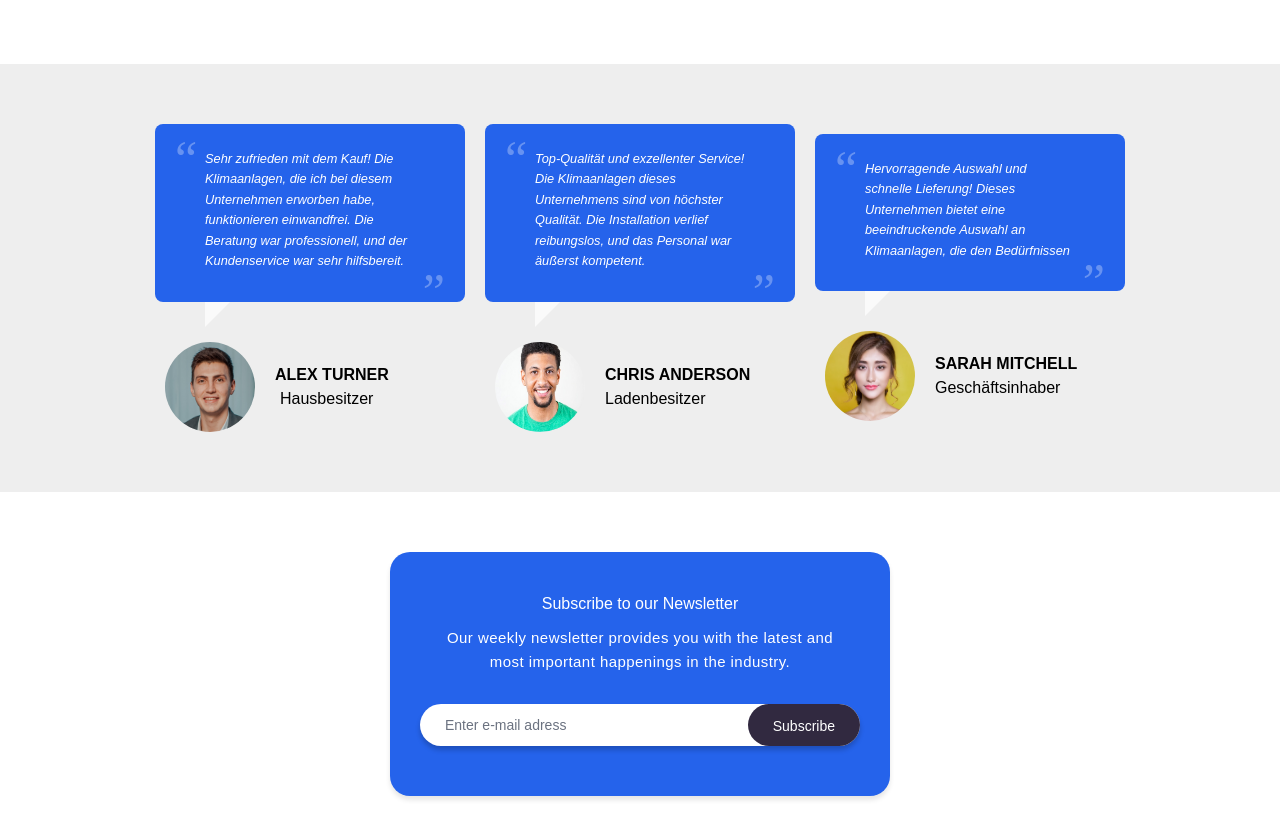
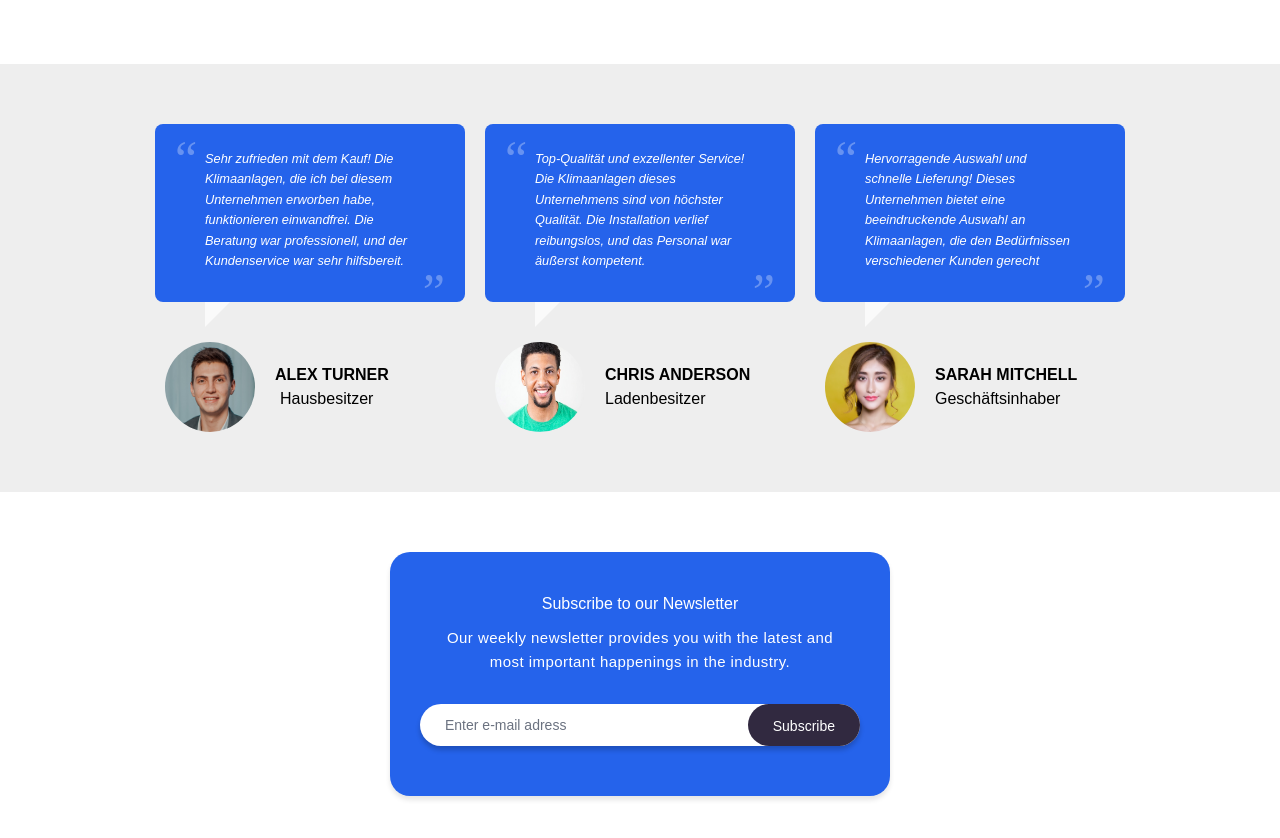
Before and after one commit to maazmasood/react, a Next.js app: page / in a window 1280 px wide. Shown: the part 3500-4338 px from the top of the page. Built offline with nearby package versions, Linux system fonts and the light colour scheme.

Commit message:
Update Angebote.js

```diff
--- a/pages/components/Angebote.js
+++ b/pages/components/Angebote.js
@@ -258,7 +258,7 @@ const YourComponent = () => {
     </div>
   </figure>
   <figure class="snip1157">
-    <blockquote>Hervorragende Auswahl und schnelle Lieferung! Dieses Unternehmen bietet eine beeindruckende Auswahl an Klimaanlagen, die den Bedürfnissen
+       <blockquote>Hervorragende Auswahl und schnelle Lieferung! Dieses Unternehmen bietet eine beeindruckende Auswahl an Klimaanlagen, die den Bedürfnissen verschiedener Kunden gerecht
       <div class="arrow"></div>
     </blockquote>
     <img src="man3.jpg" alt="man_sample17" />
```
